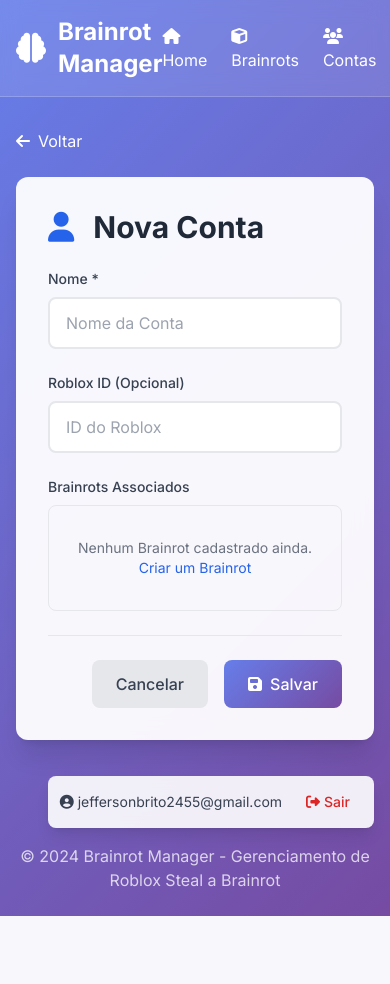
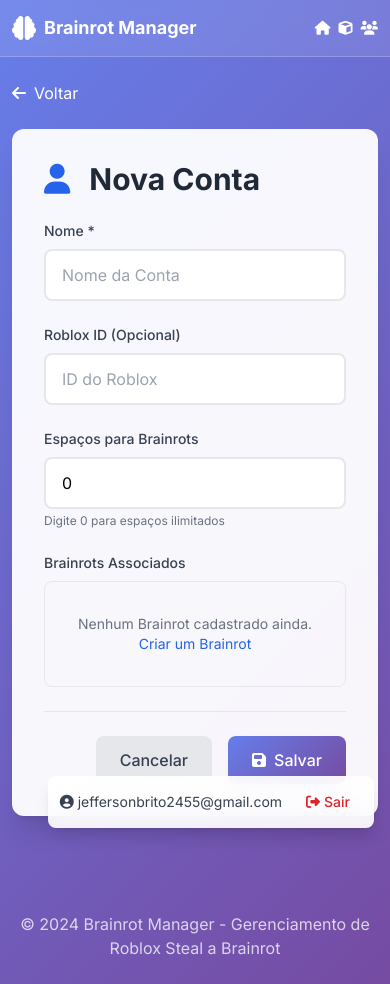
Before and after one commit to Jeferson-Brito/Brainrot_Manager, a Flask app: page /contas/nova in a window 390 px wide. Before the commit the page ends 916 px from the top, so only its background shows below. Run offline with Flask 3, Linux system fonts and the light colour scheme; a user stored in the database is signed in; data that the repository does not hold is empty; some libraries are stand-ins or nearby versions.

Commit message:
Implementar sistema de espaÃ§os para contas, adicionar brainrot a partir da conta e melhorias de responsividade

```diff
--- a/app.py
+++ b/app.py
@@ -77,8 +77,9 @@
                         from sqlalchemy import text
                         db.session.execute(text("ALTER TABLE brainrot ADD COLUMN IF NOT EXISTS ordem INTEGER DEFAULT 0"))
                         db.session.execute(text("ALTER TABLE brainrot ADD COLUMN IF NOT EXISTS eventos TEXT"))
+                        db.session.execute(text("ALTER TABLE conta ADD COLUMN IF NOT EXISTS espacos INTEGER DEFAULT 0"))
                         db.session.commit()
-                        print("Colunas ordem e eventos adicionadas com sucesso!")
+                        print("Colunas ordem, eventos e espacos adicionadas com sucesso!")
                     except Exception as col_error:
                         print(f"Aviso ao adicionar colunas: {col_error}")
                         db.session.rollback()
--- a/routes.py
+++ b/routes.py
@@ -156,12 +156,14 @@
 @login_required
 def brainrot_new():
     """Página para criar novo Brainrot"""
+    conta_id = request.args.get('conta_id', type=int)  # ID da conta se vier da página de detalhes
     contas = Conta.query.all()
     campos_personalizados = CampoPersonalizado.query.all()
     brainrots_existentes = Brainrot.query.all()  # Para opção de copiar
     return render_template('brainrots/form.html',
                          brainrot=None,
                          contas=contas,
+                         conta_pre_selecionada=conta_id,
                          campos_personalizados=campos_personalizados,
                          raridades=RARIDADES,
                          eventos=EVENTOS,
@@ -430,11 +432,18 @@
 
         db.session.add(brainrot)
 
-        # Associar contas
+        # Associar contas (verificando espaços disponíveis)
         conta_ids = data.get('contas', [])
         if conta_ids and len(conta_ids) > 0:
             try:
                 contas = Conta.query.filter(Conta.id.in_(conta_ids)).all()
+                # Verificar se todas as contas têm espaço disponível
+                contas_sem_espaco = [c.nome for c in contas if not c.tem_espaco_disponivel()]
+                if contas_sem_espaco:
+                    return jsonify({
+                        'success': False,
+                        'error': f'As seguintes contas estão cheias: {", ".join(contas_sem_espaco)}'
+                    }), 400
                 brainrot.contas = contas
             except Exception as e:
                 print(f"AVISO: Erro ao associar contas: {e}")
@@ -617,7 +626,8 @@
 
         conta = Conta(
             nome=nome,
-            roblox_id=data.get('roblox_id', '')
+            roblox_id=data.get('roblox_id', ''),
+            espacos=int(data.get('espacos', 0)) or 0
         )
 
         db.session.add(conta)
@@ -664,11 +674,18 @@
 
         conta.nome = novo_nome
         conta.roblox_id = data.get('roblox_id', conta.roblox_id)
+        conta.espacos = int(data.get('espacos', conta.espacos)) or 0
 
-        # Atualizar brainrots
+        # Atualizar brainrots (verificando espaços disponíveis)
         brainrot_ids = data.get('brainrots', [])
         if brainrot_ids is not None:
             brainrots = Brainrot.query.filter(Brainrot.id.in_(brainrot_ids)).all()
+            # Verificar se há espaço suficiente
+            if conta.espacos > 0 and len(brainrots) > conta.espacos:
+                return jsonify({
+                    'success': False,
+                    'error': f'A conta tem apenas {conta.espacos} espaço(s), mas você está tentando associar {len(brainrots)} brainrot(s).'
+                }), 400
             conta.brainrots = brainrots
 
         db.session.commit()
--- a/templates/base.html
+++ b/templates/base.html
@@ -371,22 +371,22 @@
 <body>
     <!-- Navbar (apenas se estiver logado) -->
     {% if current_user.is_authenticated %}
-    <nav class="navbar-gradient text-white py-4 mb-8">
-        <div class="container mx-auto px-4">
+    <nav class="navbar-gradient text-white py-3 md:py-4 mb-6 md:mb-8">
+        <div class="container mx-auto px-3 md:px-4">
             <div class="flex items-center justify-between">
-                <div class="flex items-center space-x-3">
-                    <i class="fas fa-brain text-3xl"></i>
-                    <h1 class="text-2xl font-bold">Brainrot Manager</h1>
+                <div class="flex items-center space-x-2 md:space-x-3">
+                    <i class="fas fa-brain text-2xl md:text-3xl"></i>
+                    <h1 class="text-lg md:text-2xl font-bold">Brainrot Manager</h1>
                 </div>
-                <div class="flex items-center space-x-6">
-                    <a href="{{ url_for('index') }}" class="hover:text-yellow-200 transition-colors">
-                        <i class="fas fa-home mr-2"></i>Home
+                <div class="flex items-center space-x-2 md:space-x-6">
+                    <a href="{{ url_for('index') }}" class="hover:text-yellow-200 transition-colors text-sm md:text-base">
+                        <i class="fas fa-home md:mr-2"></i><span class="hidden sm:inline">Home</span>
                     </a>
-                    <a href="{{ url_for('brainrots_list') }}" class="hover:text-yellow-200 transition-colors">
-                        <i class="fas fa-cube mr-2"></i>Brainrots
+                    <a href="{{ url_for('brainrots_list') }}" class="hover:text-yellow-200 transition-colors text-sm md:text-base">
+                        <i class="fas fa-cube md:mr-2"></i><span class="hidden sm:inline">Brainrots</span>
                     </a>
-                    <a href="{{ url_for('contas_list') }}" class="hover:text-yellow-200 transition-colors">
-                        <i class="fas fa-users mr-2"></i>Contas
+                    <a href="{{ url_for('contas_list') }}" class="hover:text-yellow-200 transition-colors text-sm md:text-base">
+                        <i class="fas fa-users md:mr-2"></i><span class="hidden sm:inline">Contas</span>
                     </a>
                 </div>
             </div>
@@ -395,7 +395,7 @@
     {% endif %}
 
     <!-- Conteúdo Principal -->
-    <main class="container mx-auto px-4 pb-8">
+    <main class="container mx-auto px-3 md:px-4 pb-6 md:pb-8">
         {% with messages = get_flashed_messages(with_categories=true) %}
             {% if messages %}
                 <div class="mb-6">
--- a/templates/contas/form.html
+++ b/templates/contas/form.html
@@ -34,6 +34,27 @@
                            value="{{ conta.roblox_id if conta else '' }}"
                            class="input-modern w-full px-4 py-3 rounded-lg focus:outline-none"
                            placeholder="ID do Roblox">
+                </div>
+
+                <!-- Espaços para Brainrots -->
+                <div>
+                    <label class="block text-sm font-medium text-gray-700 mb-2">Espaços para Brainrots</label>
+                    <input type="number" id="espacos" name="espacos" min="0"
+                           value="{{ conta.espacos if conta else '0' }}"
+                           class="input-modern w-full px-4 py-3 rounded-lg focus:outline-none"
+                           placeholder="0 (ilimitado)">
+                    <p class="text-xs text-gray-500 mt-1">Digite 0 para espaços ilimitados</p>
+                    {% if conta %}
+                    <p class="text-xs text-blue-600 mt-1">
+                        <i class="fas fa-info-circle mr-1"></i>
+                        Espaços ocupados: {{ conta.get_espacos_ocupados() }} /
+                        {% if conta.espacos > 0 %}
+                            {{ conta.espacos }} ({{ conta.get_espacos_livres() }} livres)
+                        {% else %}
+                            Ilimitado
+                        {% endif %}
+                    </p>
+                    {% endif %}
                 </div>
 
                 <!-- Brainrots Associados -->
@@ -84,6 +105,7 @@
         const dados = {
             nome: $('#nome').val(),
             roblox_id: $('#roblox_id').val() || '',
+            espacos: parseInt($('#espacos').val()) || 0,
             brainrots: $('input[name="brainrots"]:checked').map(function() {
                 return parseInt($(this).val());
             }).get()
```
Also changed, not shown: models.py (+24 -1 lines).
